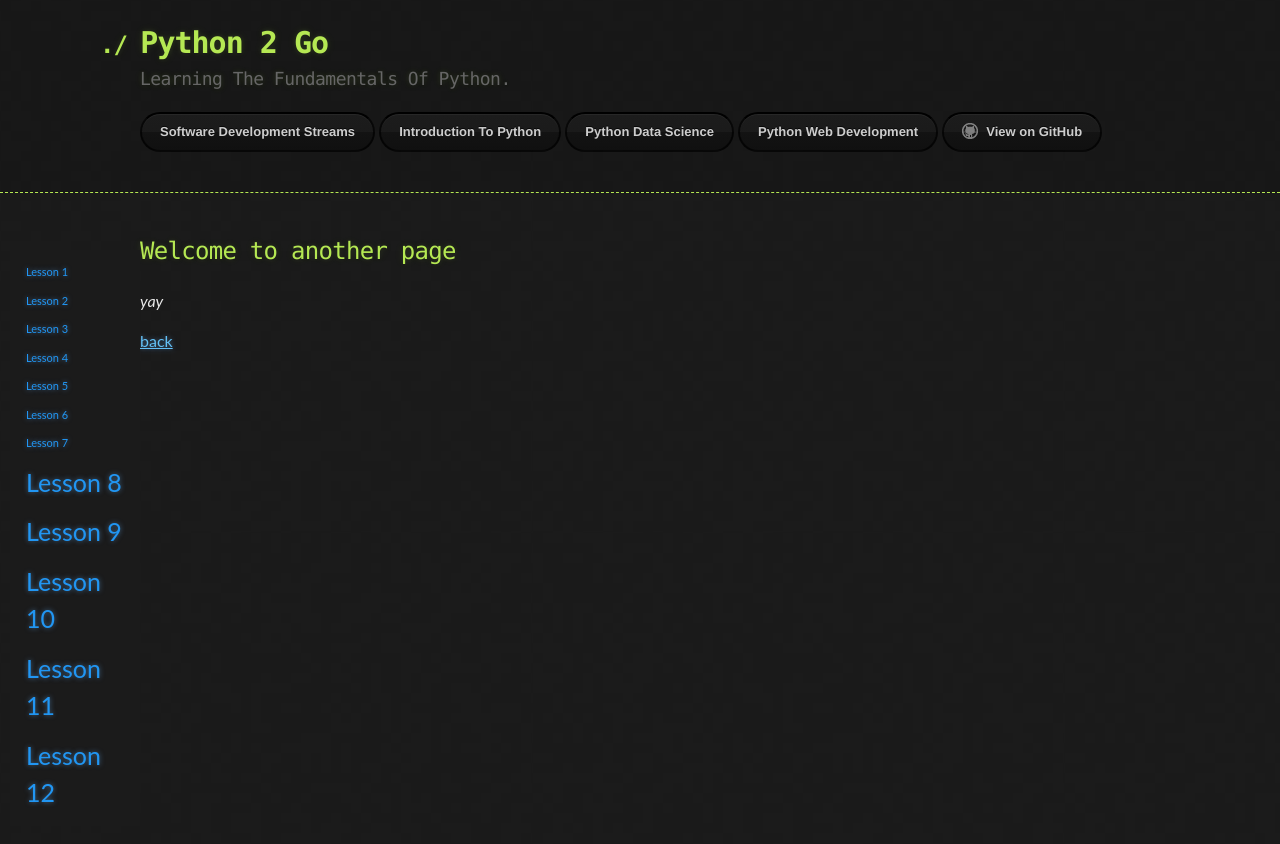
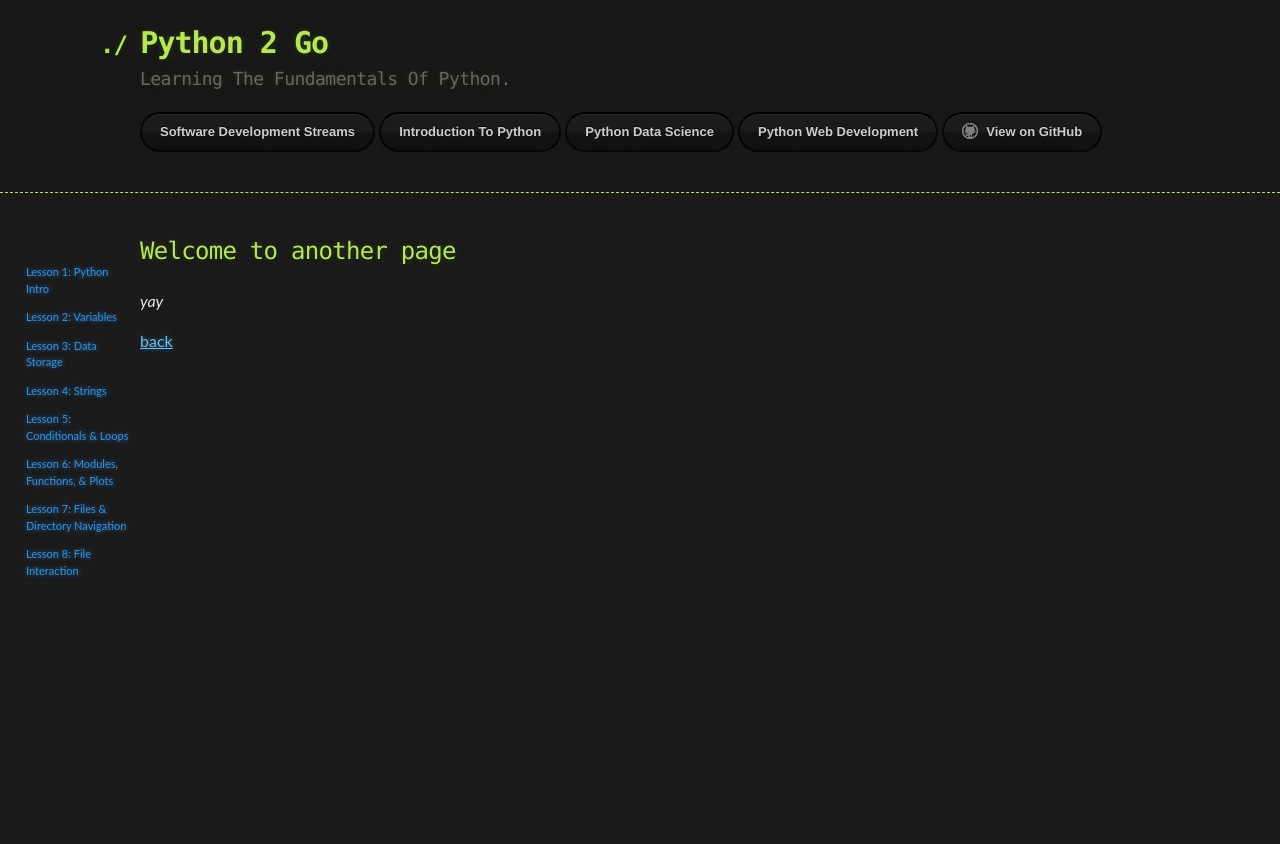
Before and after one commit to kode2go/python2go, a Jekyll site: the page built from another-page.md, in a window 1280 px wide. Shown: the top 844 px of the page. Built offline with Jekyll 4.4.1, drawn with Linux system fonts in a browser that asks for light colours; our own code applies the rules of GitHub Pages for plain Markdown files.

Commit message:
Update default.html

```diff
--- a/_layouts/default.html
+++ b/_layouts/default.html
@@ -75,18 +75,14 @@ body {
       <section id="main_content">
 
         <div class="sidenav">
-  <a href="https://kode2go.github.io/python2go/newpage.html" style="font-size:11px">Lesson 1</a>
-  <a href="https://kode2go.github.io/python2go/python_lesson2_var.html" style="font-size:11px">Lesson 2</a>
-  <a href="#" style="font-size:11px">Lesson 3</a>
-  <a href="#" style="font-size:11px">Lesson 4</a>
-  <a href="#" style="font-size:11px">Lesson 5</a>
-  <a href="#" style="font-size:11px">Lesson 6</a>
-  <a href="#" style="font-size:11px">Lesson 7</a>
-  <a href="#">Lesson 8</a>
-  <a href="#">Lesson 9</a>
-  <a href="#">Lesson 10</a>
-  <a href="#">Lesson 11</a>
-  <a href="#">Lesson 12</a>
+  <a href="https://kode2go.github.io/python2go/newpage.html" style="font-size:11px">Lesson 1: Python Intro</a>
+  <a href="https://kode2go.github.io/python2go/python_lesson2_var.html" style="font-size:11px">Lesson 2: Variables</a>
+  <a href="https://kode2go.github.io/python2go/python_lesson3_data.html" style="font-size:11px">Lesson 3: Data Storage</a>
+  <a href="https://kode2go.github.io/python2go/python_lesson4_str.html" style="font-size:11px">Lesson 4: Strings</a>
+  <a href="https://kode2go.github.io/python2go/python_lesson5_cond.html" style="font-size:11px">Lesson 5: Conditionals & Loops</a>
+  <a href="https://kode2go.github.io/python2go/python_lesson6_mod.html" style="font-size:11px">Lesson 6: Modules, Functions, & Plots</a>
+  <a href="https://kode2go.github.io/python2go/python_lesson7_nav.html" style="font-size:11px">Lesson 7: Files & Directory Navigation</a>
+  <a href="https://kode2go.github.io/python2go/python_lesson8_files.html" style="font-size:11px">Lesson 8: File Interaction</a>
 
 </div>
 
```
